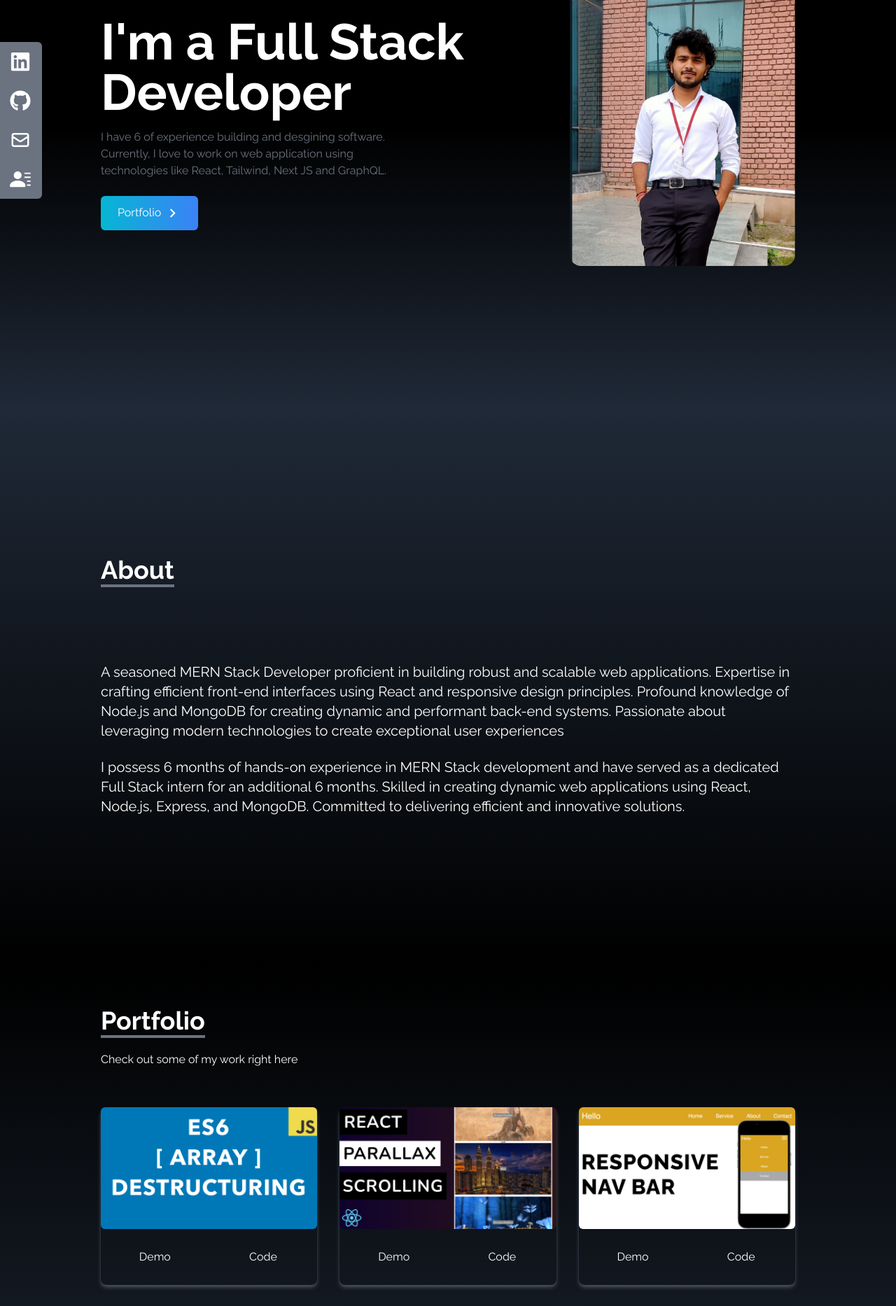
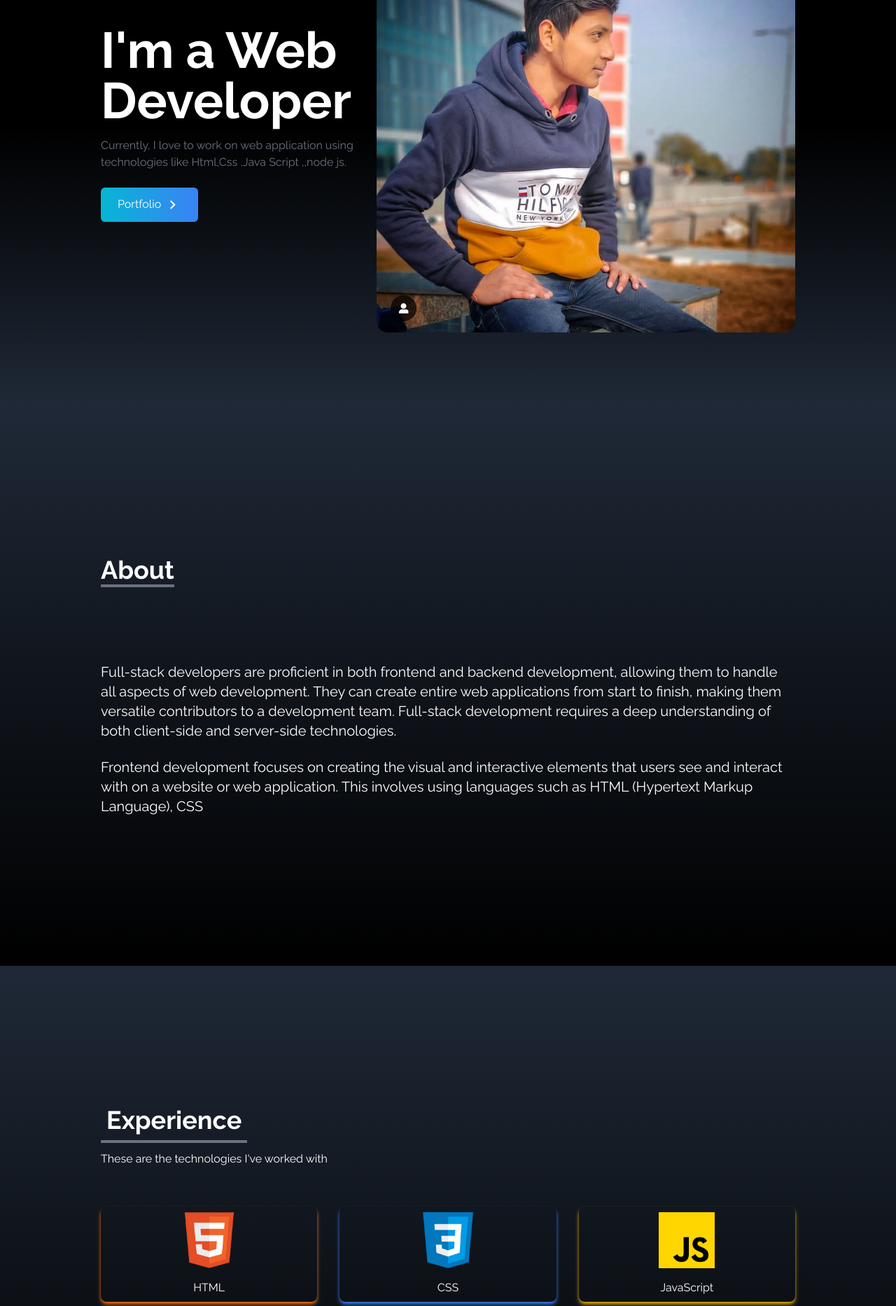
Before and after one commit to Sonu369369/port-folio, a React (Create React App) app: page / in a window 1280 px wide. Shown: the part 220-2086 px from the top of the page at 70% size. Built offline with nearby package versions, Linux system fonts and the light colour scheme.

Commit message:
portfolio commited

```diff
--- a/src/App.js
+++ b/src/App.js
@@ -1,32 +1,31 @@
 import { Helmet } from "react-helmet";
 import About from "./components/About";
-import Contact from "./components/Contact";
+
 import Experience from "./components/Experience";
 import Home from "./components/Home";
 import NavBar from "./components/NavBar";
-import Portfolio from "./components/Portfolio";
-import SocialLinks from "./components/SocialLinks";
+
 
 function App() {
   return (
     <div>
       <Helmet>
         <meta charSet="utf-8" />
-        <title>Ankit's Portfolio</title>
+        <title>Sonu Portfolio</title>
         <link
           rel="canonical"
           href="https://my-personal-portfolio-d1n9twqkf-ankitkaushik990.vercel.app/"
         />
-        <meta name="description" content="Ankit's personal portfolio" />
+        <meta name="description" content="Sonu's personal portfolio" />
       </Helmet>
       <NavBar />
       <Home />
       <About />
-      <Portfolio />
+
       <Experience />
-      <Contact />
 
-      <SocialLinks />
+
+
     </div>
   );
 }
--- a/src/components/About.jsx
+++ b/src/components/About.jsx
@@ -14,22 +14,13 @@ const About = () => {
         </div>
 
         <p className="text-xl mt-20">
-          A seasoned MERN Stack Developer proficient in building robust and
-          scalable web applications. Expertise in crafting efficient front-end
-          interfaces using React and responsive design principles. Profound
-          knowledge of Node.js and MongoDB for creating dynamic and performant
-          back-end systems. Passionate about leveraging modern technologies to
-          create exceptional user experiences
+          Full-stack developers are proficient in both frontend and backend development, allowing them to handle all aspects of web development. They can create entire web applications from start to finish, making them versatile contributors to a development team. Full-stack development requires a deep understanding of both client-side and server-side technologies.
         </p>
 
         <br />
 
         <p className="text-xl">
-          I possess 6 months of hands-on experience in MERN Stack development
-          and have served as a dedicated Full Stack intern for an additional 6
-          months. Skilled in creating dynamic web applications using React,
-          Node.js, Express, and MongoDB. Committed to delivering efficient and
-          innovative solutions.
+          Frontend development focuses on creating the visual and interactive elements that users see and interact with on a website or web application. This involves using languages such as HTML (Hypertext Markup Language), CSS
         </p>
       </div>
     </div>
--- a/src/components/Contact.jsx
+++ /dev/null
@@ -1,52 +0,0 @@
-import React from "react";
-
-const Contact = () => {
-  return (
-    <div
-      name="contact"
-      className="w-full h-screen bg-gradient-to-b from-black to-gray-800 p-4 text-white"
-    >
-      <div className="flex flex-col p-4 justify-center max-w-screen-lg mx-auto h-full">
-        <div className="py-8 ">
-          <p className="text-4xl font-bold inline border-b-4 border-gray-500">
-            Contact
-          </p>
-          <p className="py-6">Submit the form below to get in touch with me</p>
-        </div>
-
-        <div className=" flex justify-center items-center">
-          <form
-            action="https://getform.io/f/2680b114-3d3e-4d1a-8e12-69ab00793c71"
-            method="POST"
-            className=" flex flex-col w-full md:w-1/2"
-          >
-            <input
-              type="text"
-              name="name"
-              placeholder="Enter your name"
-              className="p-2 bg-transparent border-2 rounded-md text-white focus:outline-none"
-            />
-            <input
-              type="text"
-              name="email"
-              placeholder="Enter your email"
-              className="my-4 p-2 bg-transparent border-2 rounded-md text-white focus:outline-none"
-            />
-            <textarea
-              name="message"
-              placeholder="Enter your message"
-              rows="10"
-              className="p-2 bg-transparent border-2 rounded-md text-white focus:outline-none"
-            ></textarea>
-
-            <button className="text-white bg-gradient-to-b from-cyan-500 to-blue-500 px-6 py-3 my-8 mx-auto flex items-center rounded-md hover:scale-110 duration-300">
-              Let's talk
-            </button>
-          </form>
-        </div>
-      </div>
-    </div>
-  );
-};
-
-export default Contact;
--- a/src/components/Experience.jsx
+++ b/src/components/Experience.jsx
@@ -6,9 +6,7 @@ import javascript from "../assets/javascript.png";
 import node from "../assets/node.png";
 import reactImage from "../assets/react.png";
 import github from "../assets/github.png";
-import tailwind from "../assets/tailwind.png";
-import mongo from "../assets/mongo.png";
-import express from "../assets/express.png";
+
 
 const Experience = () => {
   const techs = [
@@ -36,32 +34,17 @@ const Experience = () => {
       title: "React",
       style: "shadow-blue-600",
     },
+
+
+
     {
       id: 5,
-      src: tailwind,
-      title: "Tailwind",
-      style: "shadow-sky-400",
-    },
-    {
-      id: 6,
-      src: mongo,
-      title: "Mongo Db",
-      style: "shadow-green-400",
-    },
-    {
-      id: 7,
-      src: express,
-      title: "Express",
-      style: "shadow-red-400",
-    },
-    {
-      id: 8,
       src: github,
       title: "GitHub",
       style: "shadow-gray-400",
     },
     {
-      id: 9,
+      id: 6,
       src: node,
       title: "Node.js",
       style: "shadow-green-400",
--- a/src/components/Home.jsx
+++ b/src/components/Home.jsx
@@ -12,12 +12,11 @@ const Home = () => {
       <div className="max-w-screen-lg mx-auto flex flex-col items-center justify-center h-full px-4 md:flex-row">
         <div className="flex flex-col justify-center h-full">
           <h2 className="text-4xl sm:text-7xl font-bold text-white">
-            I'm a Full Stack Developer
+            I'm a  Web Developer
           </h2>
           <p className="text-gray-500 py-4 max-w-md">
-            I have 6 of experience building and desgining software. Currently, I
-            love to work on web application using technologies like React,
-            Tailwind, Next JS and GraphQL.
+            Currently, I
+            love to work on web application using technologies like Html,Css ,Java Script ,,node js.
           </p>
 
           <div>
--- a/src/components/NavBar.jsx
+++ b/src/components/NavBar.jsx
@@ -31,7 +31,7 @@ const NavBar = () => {
   return (
     <div className="flex justify-between items-center w-full h-20 px-4 text-white bg-black fixed">
       <div>
-        <h1 className="text-5xl font-signature ml-2">Ankit Kaushik</h1>
+        <h1 className="text-5xl font-signature ml-2">Sonu Ray</h1>
       </div>
 
       <ul className="hidden md:flex">
--- a/src/components/Portfolio.jsx
+++ /dev/null
@@ -1,74 +0,0 @@
-import React from "react";
-import arrayDestruct from "../assets/portfolio/arrayDestruct.jpg";
-import installNode from "../assets/portfolio/installNode.jpg";
-import navbar from "../assets/portfolio/navbar.jpg";
-import reactParallax from "../assets/portfolio/reactParallax.jpg";
-import reactSmooth from "../assets/portfolio/reactSmooth.jpg";
-import reactWeather from "../assets/portfolio/reactWeather.jpg";
-
-const Portfolio = () => {
-  const portfolios = [
-    {
-      id: 1,
-      src: arrayDestruct,
-    },
-    {
-      id: 2,
-      src: reactParallax,
-    },
-    {
-      id: 3,
-      src: navbar,
-    },
-    {
-      id: 4,
-      src: reactSmooth,
-    },
-    {
-      id: 5,
-      src: installNode,
-    },
-    {
-      id: 6,
-      src: reactWeather,
-    },
-  ];
-
-  return (
-    <div
-      name="portfolio"
-      className="bg-gradient-to-b from-black to-gray-800 w-full text-white md:h-screen"
-    >
-      <div className="max-w-screen-lg p-4 mx-auto flex flex-col justify-center w-full h-full">
-        <div className="pb-8">
-          <p className="text-4xl font-bold inline border-b-4 border-gray-500">
-            Portfolio
-          </p>
-          <p className="py-6">Check out some of my work right here</p>
-        </div>
-
-        <div className="grid sm:grid-cols-2 md:grid-cols-3 gap-8 px-12 sm:px-0">
-          {portfolios.map(({ id, src }) => (
-            <div key={id} className="shadow-md shadow-gray-600 rounded-lg">
-              <img
-                src={src}
-                alt=""
-                className="rounded-md duration-200 hover:scale-105"
-              />
-              <div className="flex items-center justify-center">
-                <button className="w-1/2 px-6 py-3 m-4 duration-200 hover:scale-105">
-                  Demo
-                </button>
-                <button className="w-1/2 px-6 py-3 m-4 duration-200 hover:scale-105">
-                  Code
-                </button>
-              </div>
-            </div>
-          ))}
-        </div>
-      </div>
-    </div>
-  );
-};
-
-export default Portfolio;
--- a/src/components/SocialLinks.jsx
+++ /dev/null
@@ -1,77 +0,0 @@
-import React from "react";
-import { FaGithub, FaLinkedin } from "react-icons/fa";
-import { HiOutlineMail } from "react-icons/hi";
-import { BsFillPersonLinesFill } from "react-icons/bs";
-
-const SocialLinks = () => {
-  const links = [
-    {
-      id: 1,
-      child: (
-        <>
-          LinkedIn <FaLinkedin size={30} />
-        </>
-      ),
-      href: "https://www.linkedin.com/in/ankit-kaushik-me990/",
-      style: "rounded-tr-md",
-    },
-    {
-      id: 2,
-      child: (
-        <>
-          GitHub <FaGithub size={30} />
-        </>
-      ),
-      href: "https://github.com/ankitkaushik990",
-    },
-    {
-      id: 3,
-      child: (
-        <>
-          Mail <HiOutlineMail size={30} />
-        </>
-      ),
-      href: "mailto:2002ankit2002@gmail.com",
-    },
-    {
-      id: 4,
-      child: (
-        <>
-          Resume <BsFillPersonLinesFill size={30} />
-        </>
-      ),
-      href: "/resume.pdf",
-      style: "rounded-br-md",
-      download: true,
-    },
-  ];
-
-  return (
-    <div className="hidden lg:flex flex-col top-[35%] left-0 fixed">
-      <ul>
-        {links.map(({ id, child, href, style, download }) => (
-          <li
-            key={id}
-            className={
-              "flex justify-between items-center w-40 h-14 px-4 ml-[-100px] hover:ml-[-10px] hover:rounded-md duration-300 bg-gray-500" +
-              " " +
-              style
-            }
-          >
-            <a
-              href={href}
-              className="flex justify-between items-center w-full text-white"
-              download={download}
-              target="_blank"
-              rel="noreferrer"
-            >
-              {child}
-            </a>
-          </li>
-        ))}
-      </ul>
-    </div>
-  );
-};
-
-export default SocialLinks;
```
Also changed, not shown: src/assets/heroImage.png, src/assets/icon.jpg (deleted).
